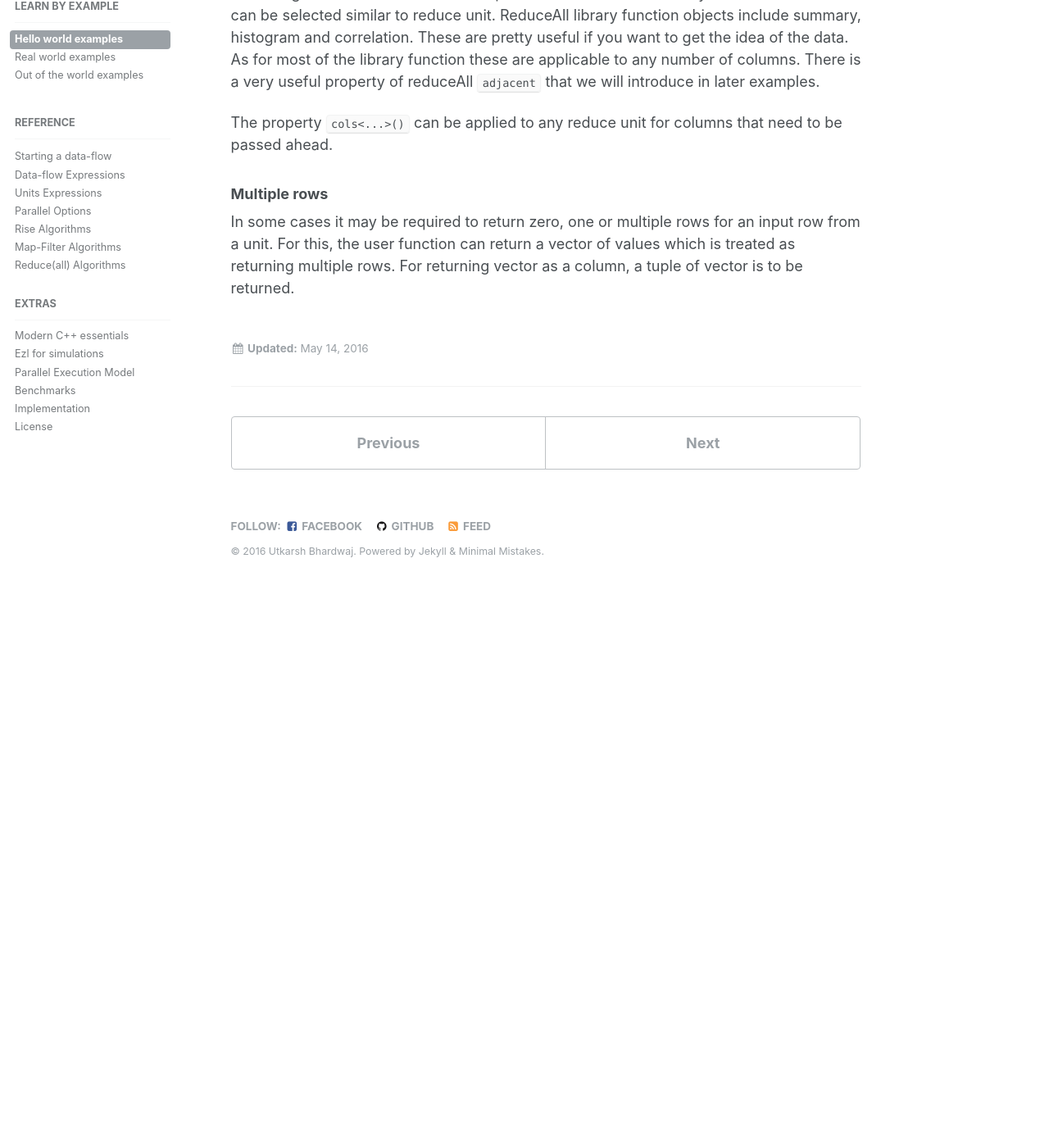
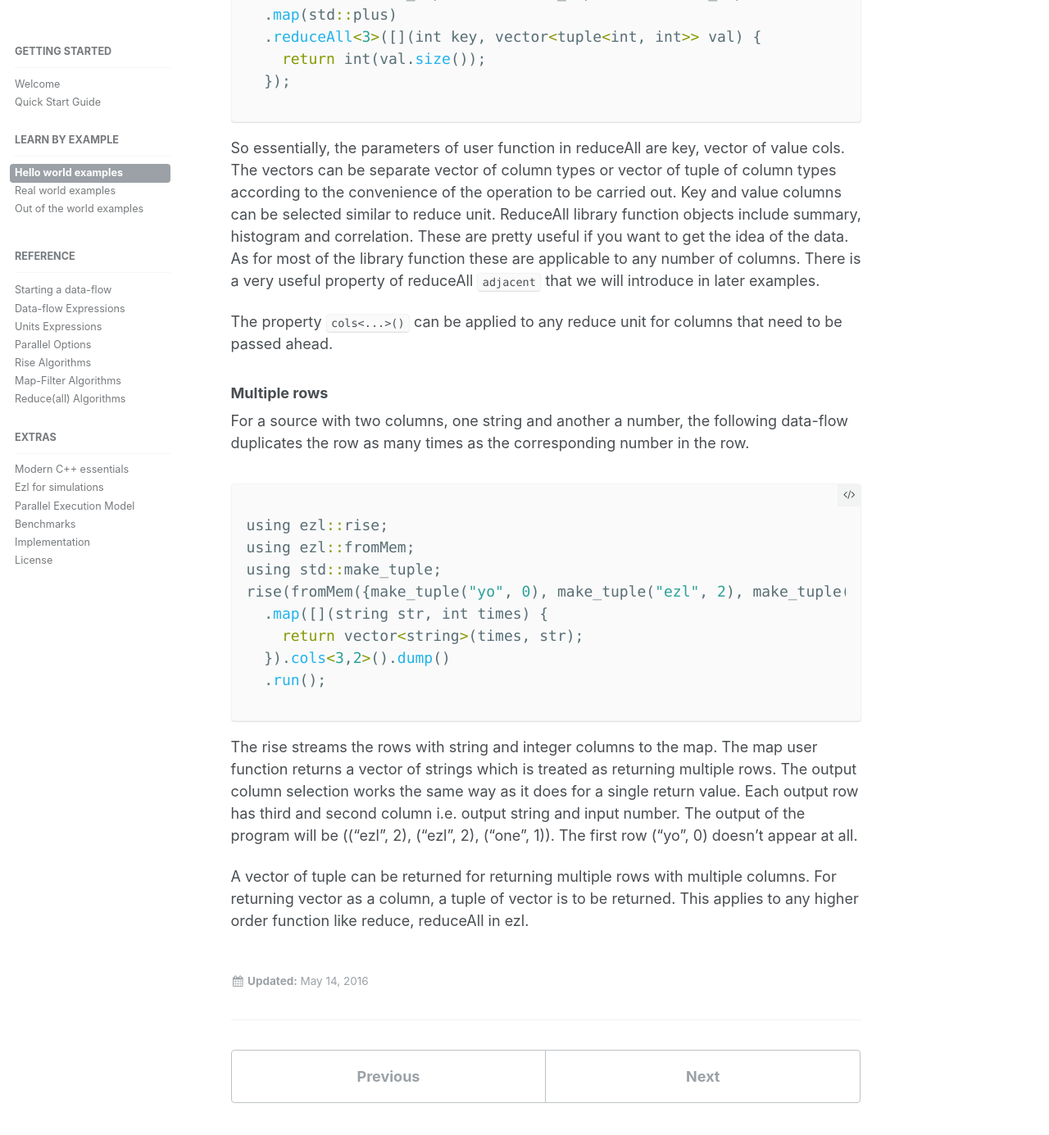
Before and after one commit to haptork/easyLambda, a Jekyll site: the page built from _docs/03-hello-world.md, in a window 1280 px wide and 1400 px high, scrolled down 7870 px. Shown: the top 1385 px of the window at 82% size. Built offline with Jekyll 4.4.1, drawn with Linux system fonts in a browser that asks for light colours; before the commit the page ends 8607 px from its top, so only the background shows below that; some of the changed text lies outside the part shown.

Commit message:
Finished multiple rows example

```diff
--- a/_docs/03-hello-world.md
+++ b/_docs/03-hello-world.md
@@ -121,7 +121,7 @@ root using a single map.
 {% highlight ruby %}
 ezl::rise(ezl::fromMem({25.0, 100.0, 30.4}))
   .map([](double num) {
-    return make_tuple(sqrt(num), cbrt(num));
+    return std::make_tuple(sqrt(num), cbrt(num));
   }).dump()
   .run();
 {% endhighlight %}
@@ -191,6 +191,7 @@ the number of rows that addup to more than 5. Here, is the data-flow for this.
 {% highlight ruby %}
 using ezl::rise;
 using ezl::fromMem;
+using std::make_tuple;
 rise(fromMem({make_tuple(4,3), make_tuple(2,5), make_tuple(2,1)}))
   .map(std::plus)
   .filter<3>(ezl::gt(5))
@@ -234,6 +235,7 @@ and (2, 5) both add to 7 while (2, 1) adds to 3, the desired result is
 {% highlight ruby %}
 using ezl::rise;
 using ezl::fromMem;
+using std::make_tuple;
 rise(fromMem({make_tuple(4,3), make_tuple(2,5), make_tuple(2,1)}))
   .map(std::plus)
   .reduce<3>(ezl::count(), 0)
@@ -267,6 +269,7 @@ summation of all the rows for each column.
 {% highlight ruby %}
 using ezl::rise;
 using ezl::fromMem;
+using std::make_tuple;
 rise(fromMem({make_tuple(4,3), make_tuple(2,5), make_tuple(2,1)}))
   .reduce(ezl::sum(), 0, 0)
   .run();
@@ -281,6 +284,9 @@ function. To return the count of rows with same value of third column, the
 data-flow will look like below.
 
 {% highlight ruby %}
+using ezl::rise;
+using ezl::fromMem;
+using std::make_tuple;
 rise(fromMem({make_tuple(4,3), make_tuple(2,5), make_tuple(2,1)}))
   .map(std::plus)
   .reduceAll<3>([](int key, vector<int> a, vector<int> v) {
@@ -291,6 +297,9 @@ rise(fromMem({make_tuple(4,3), make_tuple(2,5), make_tuple(2,1)}))
 or
 
 {% highlight ruby %}
+using ezl::rise;
+using ezl::fromMem;
+using std::make_tuple;
 rise(fromMem({make_tuple(4,3), make_tuple(2,5), make_tuple(2,1)}))
   .map(std::plus)
   .reduceAll<3>([](int key, vector<tuple<int, int>> val) {
@@ -313,7 +322,28 @@ need to be passed ahead.
 
 ### Multiple rows
 
-In some cases it may be required to return zero, one or multiple rows for an
-input row from a unit. For this, the user function can return a vector of
-values which is treated as returning multiple rows. For returning vector as a
-column, a tuple of vector is to be returned.
+For a source with two columns, one string and another a number, the following
+data-flow duplicates the row as many times as the corresponding number in
+the row.
+
+{% highlight ruby %}
+using ezl::rise;
+using ezl::fromMem;
+using std::make_tuple;
+rise(fromMem({make_tuple("yo", 0), make_tuple("ezl", 2), make_tuple("one", 1)}))
+  .map([](string str, int times) {
+    return vector<string>(times, str);
+  }).cols<3,2>().dump()
+  .run();
+{% endhighlight %}
+
+The rise streams the rows with string and integer columns to the map.
+The map user function returns a vector of strings which is treated as returning
+multiple rows. The output column selection works the same way as it does for
+a single return value. Each output row has third and second column i.e. output
+string and input number. The output of the program will be (("ezl", 2), ("ezl",
+2), ("one", 1)). The first row ("yo", 0) doesn't appear at all.
+
+A vector of tuple can be returned for returning multiple rows with multiple columns.
+For returning vector as a column, a tuple of vector is to be returned. This applies
+to any higher order function like reduce, reduceAll in ezl.
```
